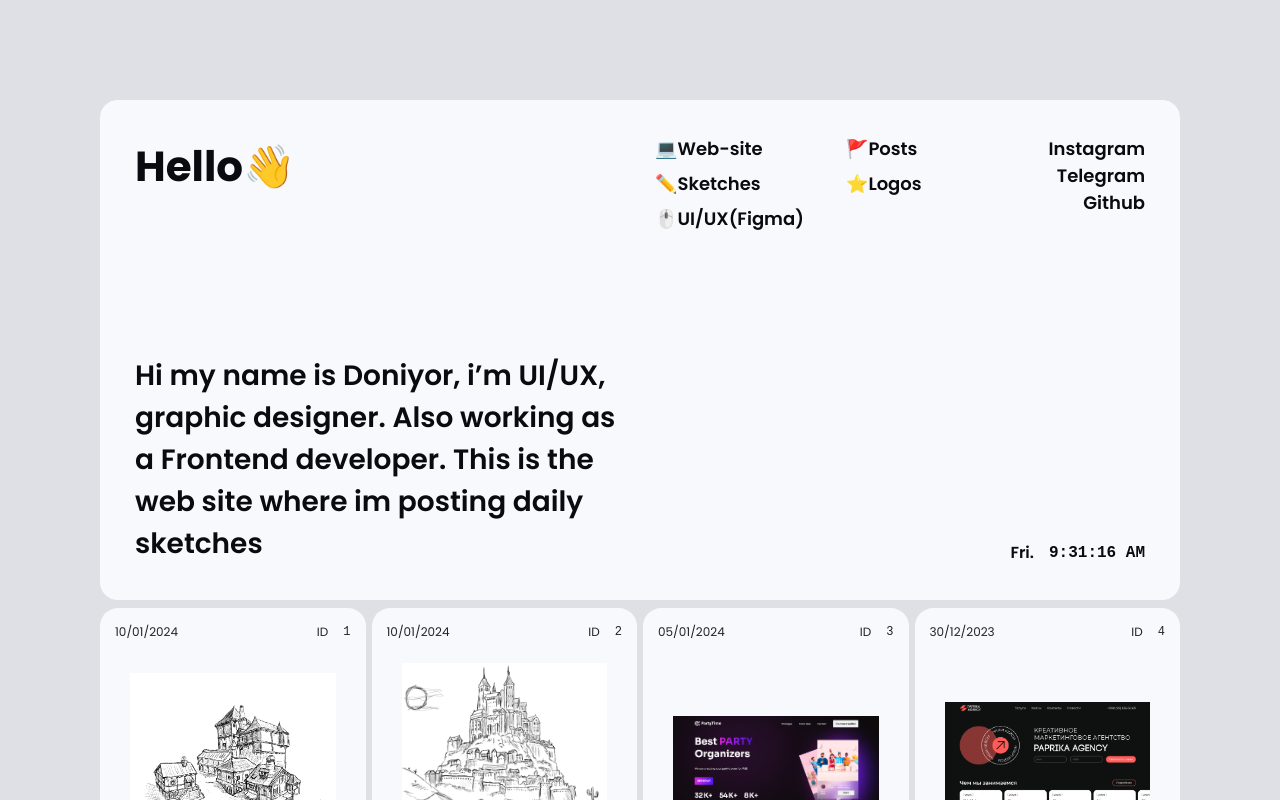
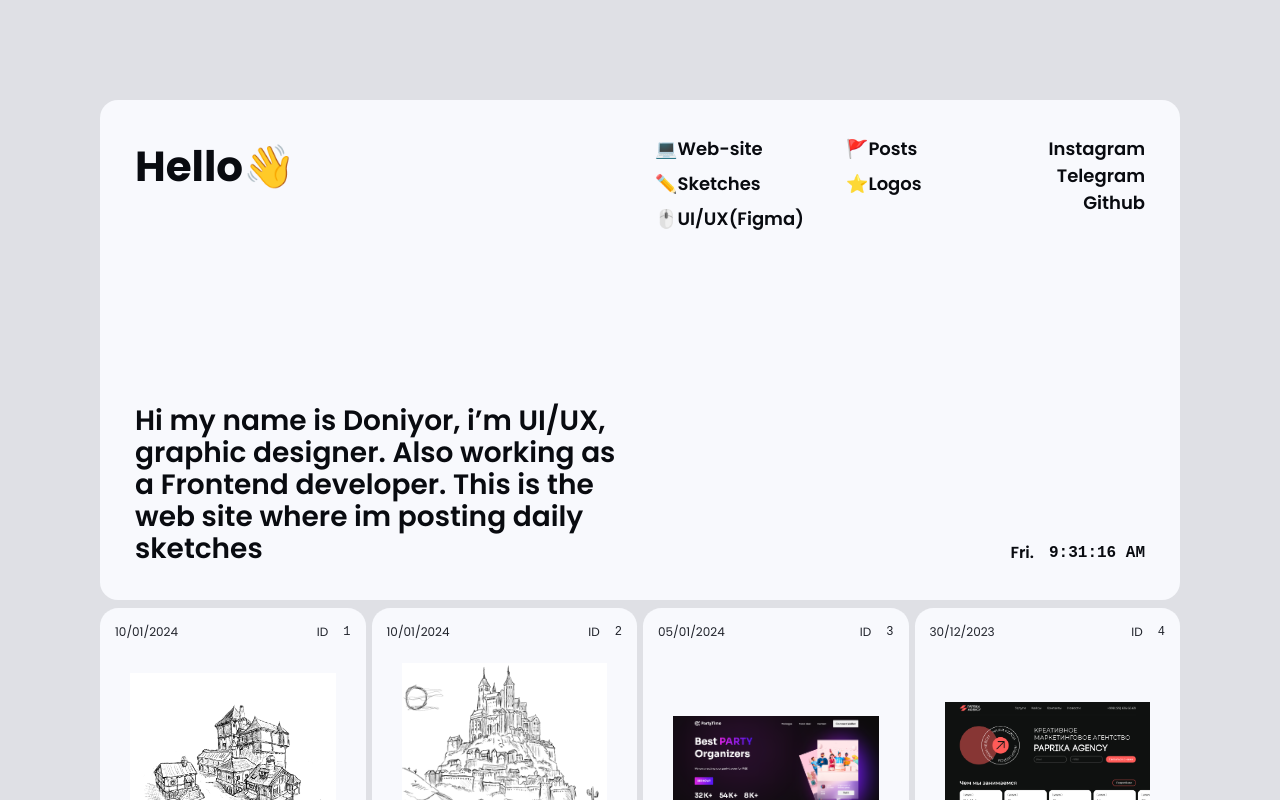
Before and after one commit to DoniyorShuxratov/portfolio, a React (Create React App) app: page / in a window 1280 px wide. Shown: the top 800 px of the page. Built offline with nearby package versions, Linux system fonts and the light colour scheme.

Commit message:
animation

```diff
--- a/src/App.css
+++ b/src/App.css
@@ -1,4 +1,5 @@
 @import url(Flex.css);
+@import url(anim.css);
 
 *{
     padding: 0;
@@ -67,6 +68,7 @@ a:hover {
 .header__paragraph > p {
     font-size: 28px;
     font-weight: 600;
+    line-height: 2rem;
 }
 
 .header__time {
--- a/src/App.js
+++ b/src/App.js
@@ -3,12 +3,14 @@ import './App.css';
 import { BrowserRouter as Router, Route, Routes } from 'react-router-dom';
 import Home from './Pages/Index';
 import Navigation from './Pages/Navigation';
+import AnimJsc from './Pages/Anim';
 
 function App() {
   return (
     <div className='App'>
       <Router>
         <div className='mainframe'>
+        <AnimJsc/>
         <Navigation/>
           <Routes>
             <Route path='/' element={<Home/>}></Route>
--- /dev/null
+++ b/src/Pages/Anim.jsx
@@ -0,0 +1,29 @@
+import React, { useEffect } from 'react';
+
+const AnimJsc = () => {
+  useEffect(() => {
+    const observer = new IntersectionObserver((entries) => {
+      entries.forEach((entry) => {
+        if (entry.isIntersecting) {
+          entry.target.classList.add('show');
+        } else {
+          entry.target.classList.remove('show');
+        }
+      });
+    });
+
+    const animElement1 = document.querySelectorAll('.op');
+    animElement1.forEach((el) => observer.observe(el));
+
+    const animElement2 = document.querySelectorAll('.op-d');
+    animElement2.forEach((el) => observer.observe(el));
+
+
+    return () => {
+      animElement1.forEach((el) => observer.unobserve(el));
+      animElement2.forEach((el) => observer.unobserve(el));
+    };
+  }, []);
+};
+
+export default AnimJsc;
--- a/src/Pages/Grid/MainGreedList.jsx
+++ b/src/Pages/Grid/MainGreedList.jsx
@@ -22,7 +22,7 @@ class WorkListItem extends Component {
     const { data, id, 'product-img-1': imgSrc } = this.props.items;
 
     return (
-      <div className="worklist__card">
+      <div className="worklist__card op-d s-2">
         <div className="worklist__card--head">
           <p>{data}</p>
           <div className="card--id">
--- a/src/Pages/Navigation.jsx
+++ b/src/Pages/Navigation.jsx
@@ -21,33 +21,33 @@ export default function Navigation(){
     return(
         <nav>
             <div className="container">
-                <div className="header">
-                    <div className="header__greeting">
+                <div className="header op-d">
+                    <div className="header__greeting  op-d s-2">
                         <h1>Hello👋</h1>
                     </div>
                     <div className="header__link">
                         <div className="header__link--nav">
-                            <div className="header__link--cl1">
+                            <div className="header__link--cl1 op-d s-2">
                                 <a href="#">💻Web-site</a>
                                 <a href="#">✏️Sketches</a>
                                 <a href="#">🖱️UI/UX(Figma)</a>
                             </div>
-                            <div className="header__link--cl2">
+                            <div className="header__link--cl2 op-d s-2">
                                 <a href="#">🚩Posts</a>
                                 <a href="#">⭐Logos</a>
                             </div>
                         </div>
-                        <div className="header__link--media">
+                        <div className="header__link--media op-d s-3">
                             <a href="#">Instagram</a>
                             <a href="#">Telegram</a>
                             <a href="#">Github</a>
                         </div>
                     </div>
-                    <div className="header__paragraph">
+                    <div className="header__paragraph  op-d s-2">
                         <p>Hi my name is Doniyor, i’m UI/UX, graphic designer. Also working as a Frontend developer. This is the web site where im posting daily sketches </p>
                     </div>
 
-                    <div className="header__time">
+                    <div className="header__time  op-d s-3">
                         <div className="header__time--text">
                             <p>{day}.</p>
                             <pre>{formattedTime}</pre>
--- /dev/null
+++ b/src/anim.css
@@ -0,0 +1,29 @@
+.op {
+    opacity: 0;
+    transform: translateX(-120px);
+    transition: all 1s ease;
+}
+
+.op-d{
+    opacity: 0;
+    transform: translatey(120px);
+    transition: all 1s ease;
+}
+
+.show {
+    opacity: 1;
+    transform: translate(0);
+}
+
+.s-1 {
+    transition: all 1.2s ease;
+}
+
+.s-2 {
+    transition: all 1.5s ease;
+}
+
+.s-3 {
+    transition: all 1.8s ease;
+
+}
--- a/src/index.js
+++ b/src/index.js
@@ -4,6 +4,7 @@ import App from './App';
 
 
 const root = ReactDOM.createRoot(document.getElementById('root'));
+
 root.render(
   <React.StrictMode>
     <App />
```
Also changed, not shown: public/index.html (+1 -22 lines).
